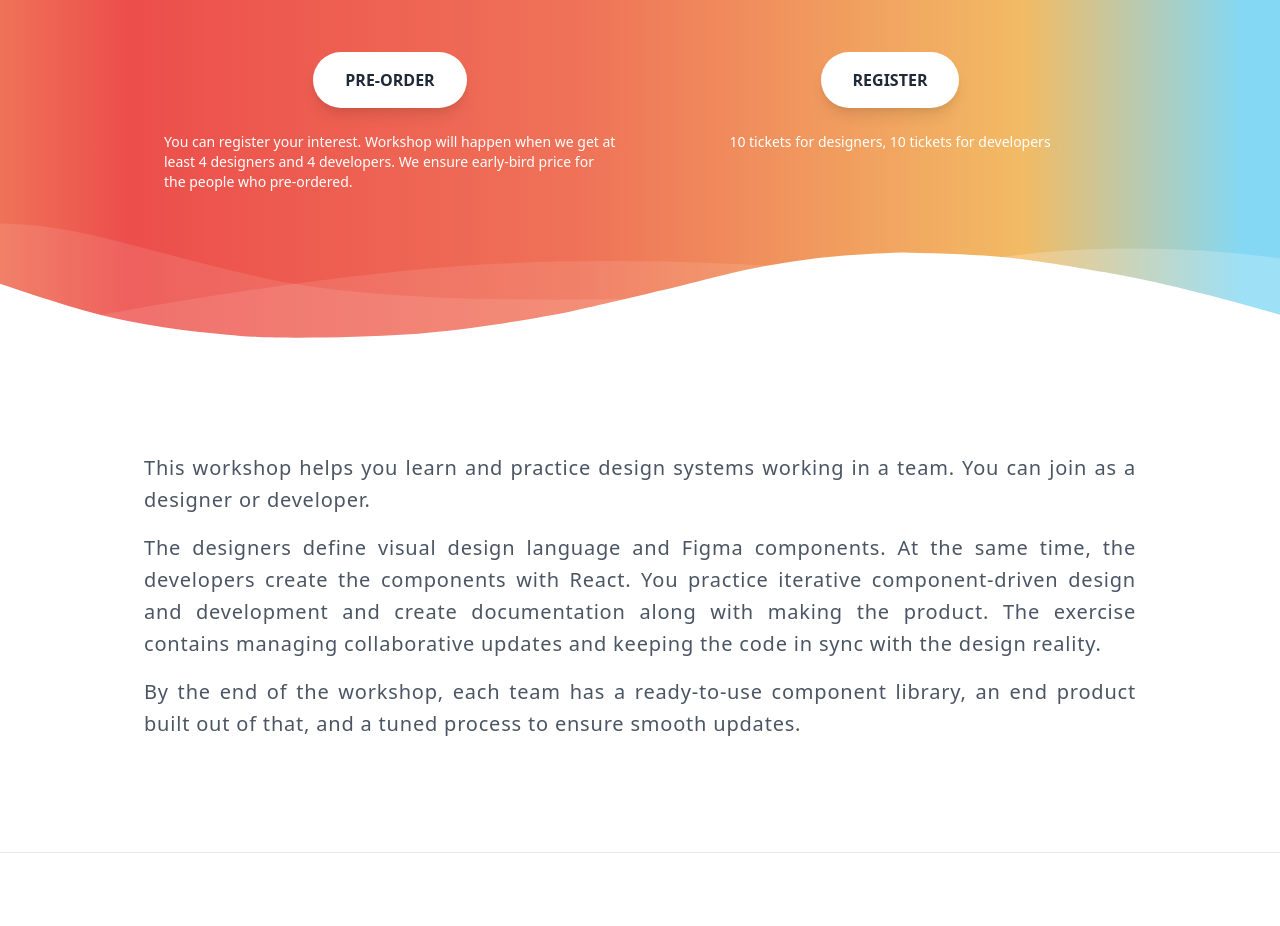
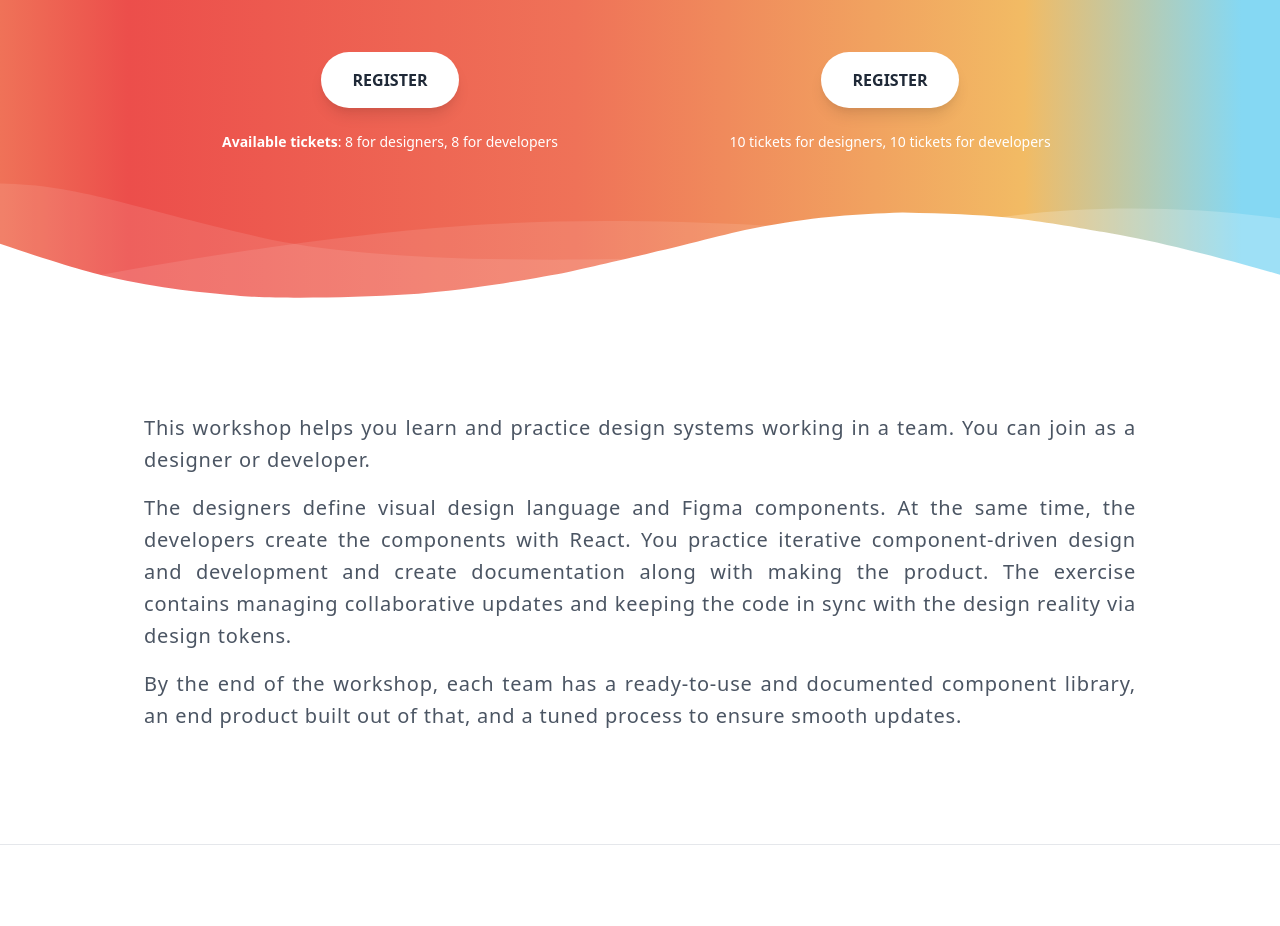
Before and after one commit to varya/hands-on-workshop, a Next.js app: page / in a window 1280 px wide. Shown: the part 360-1286 px from the top of the page. Built offline with nearby package versions, Linux system fonts and the light colour scheme; what @tailwindcss/typography would draw is missing.

Commit message:
Tocket update and text update

```diff
--- a/pages/index.js
+++ b/pages/index.js
@@ -60,12 +60,10 @@ export default function IndexPage() {
                   "https://www.eventbrite.com/e/hands-on-with-design-systems-june-tickets-152896600849")
               }
             >
-              PRE-ORDER
+              REGISTER
             </Button>
             <p className="m-6 mx-6 text-sm text-bold">
-              You can register your interest. Workshop will happen
-              when we get at least 4 designers and 4 developers. We ensure early-bird price
-              for the people who pre-ordered.
+              <b>Available tickets</b>: 8 for designers, 8 for developers
             </p>
           </div>
 
@@ -127,10 +125,10 @@ export default function IndexPage() {
             practice iterative component-driven design and development and
             create documentation along with making the product. The exercise
             contains managing collaborative updates and keeping the code in sync
-            with the design reality.
+            with the design reality via design tokens.
           </p>
           <p className="my-4 text-xl leading-8 ">
-            By the end of the workshop, each team has a ready-to-use component
+            By the end of the workshop, each team has a ready-to-use and documented component
             library, an end product built out of that, and a tuned process to
             ensure smooth updates.
           </p>
```
